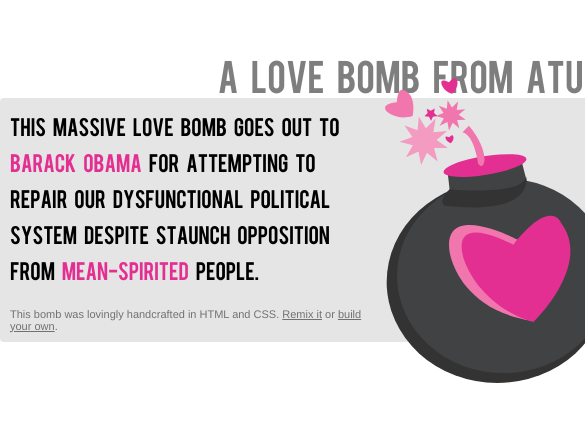
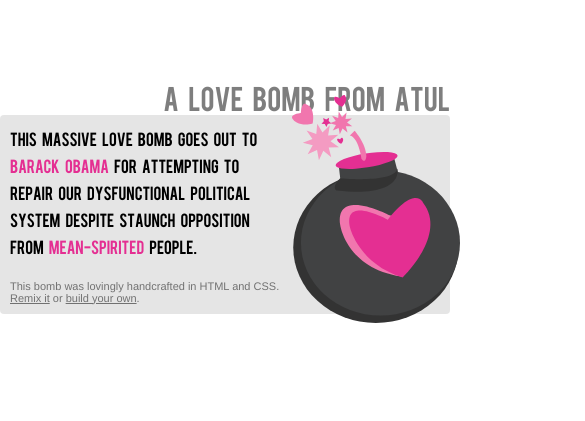
Before and after one commit to toolness/lovebomb.me, a plain HTML site: page static-files/templates/atul.html in a window 390 px wide. Shown: the part 221-642 px from the top of the page, 585 px wide, since content can reach past the window. Drawn offline with Linux system fonts and the light colour scheme.

Commit message:
added another media-specific stylesheet for screens less wide than 600px.

```diff
--- a/static-files/templates/atul-files/styles.css
+++ b/static-files/templates/atul-files/styles.css
@@ -80,7 +80,7 @@ img.lovebomb {
   }
 }
 
-@media screen and (max-width: 800px) {
+@media screen and (min-width: 600px) and (max-width: 800px) {
   html, div.content {
     width: 600px;
   }
@@ -102,3 +102,26 @@ img.lovebomb {
     width: 360px;
   }
 }
+
+@media screen and (max-width: 600px) {
+  html, div.content {
+    width: 450px;
+  }
+
+  img.lovebomb {
+    width: 168px;
+  }
+
+  header {
+    font-size: 27px;
+  }
+
+  p {
+    font-size: 15px;
+    line-height: 27px;
+  }
+
+  p, aside {
+    width: 270px;
+  }
+}
```
